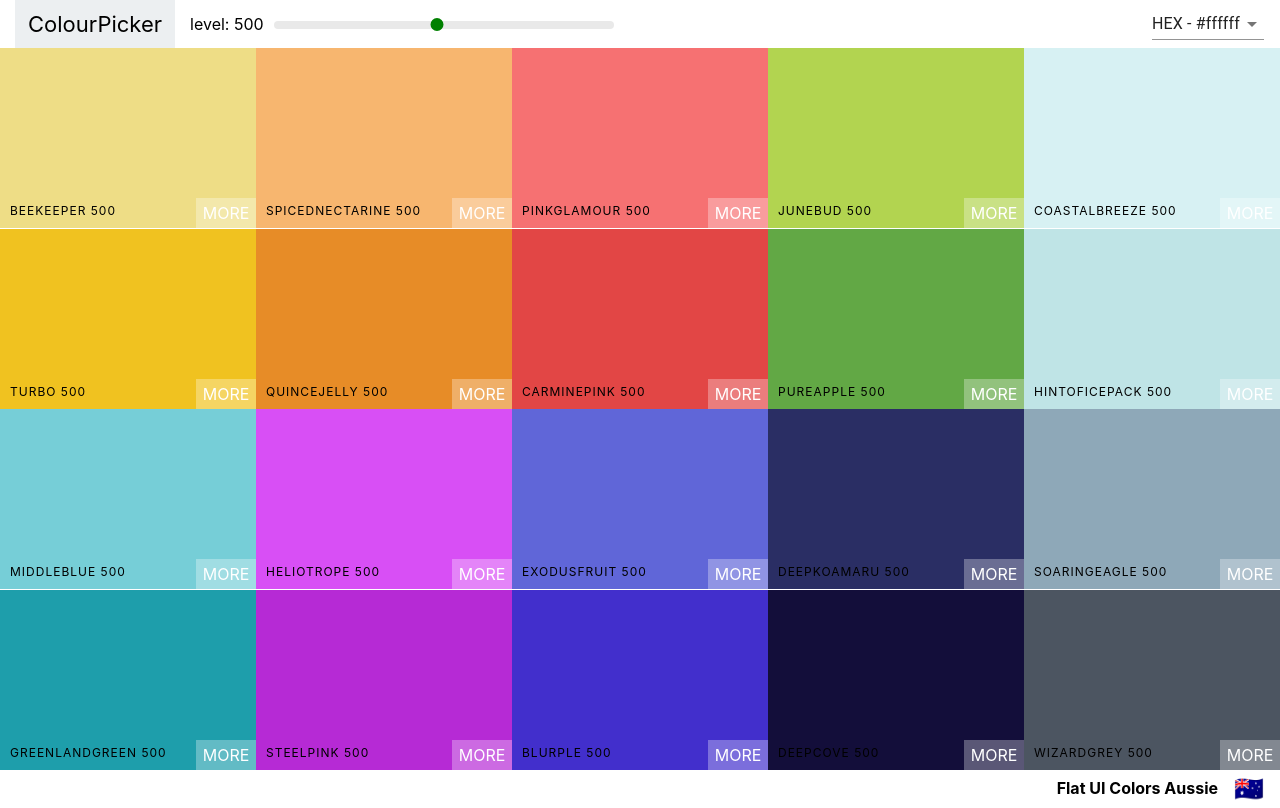
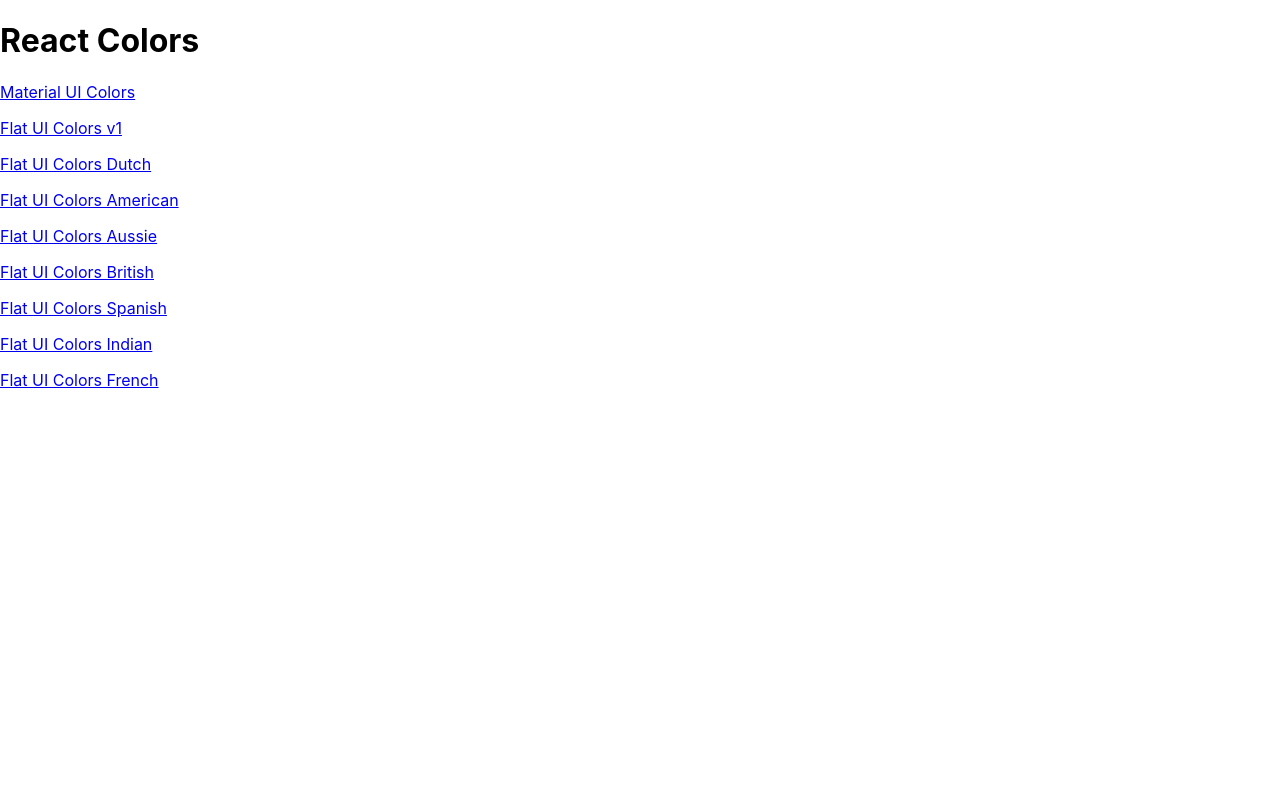
Before and after one commit to krniya/ColourPicker_React, a React (Create React App) app: page / in a window 1280 px wide. Built offline with nearby package versions, Linux system fonts and the light colour scheme.

Commit message:
Router and PaletteList Added

```diff
--- a/package.json
+++ b/package.json
@@ -13,6 +13,7 @@
     "react": "^17.0.1",
     "react-copy-to-clipboard": "^5.0.3",
     "react-dom": "^17.0.1",
+    "react-router-dom": "^5.2.0",
     "react-scripts": "4.0.1",
     "web-vitals": "^0.2.4"
   },
--- a/src/App.js
+++ b/src/App.js
@@ -1,16 +1,29 @@
 import './App.css';
 import seedColour from './seedColour';
 import Palette from './Palatte';
+import PaletteList from './PaletteList'
+import { Route, Switch } from 'react-router-dom'
 import { generatePalette } from './ColorHelpers'
 
 import React, { Component } from 'react'
 
 class App extends Component {
+  findPalette(id) {
+    return seedColour.find(function (palette) {
+      return palette.id === id;
+    })
+  }
   render() {
     return (
-      <div>
-        <Palette palette={generatePalette(seedColour[4])} />
-      </div>
+      <Switch>
+        <Route exact path="/" render={() => <PaletteList palettes={seedColour} />} />
+        <Route exact path="/palette/:id" render={routeProps => (
+          <Palette palette={generatePalette(this.findPalette(routeProps.match.params.id))} />
+        )} />
+      </Switch>
+      // <div>
+      //   <Palette palette={generatePalette(seedColour[4])} />
+      // </div>
     )
   }
 }
--- a/src/NavBar.js
+++ b/src/NavBar.js
@@ -1,5 +1,6 @@
 /* eslint-disable jsx-a11y/anchor-is-valid */
 import React, { Component } from 'react'
+import { Link } from 'react-router-dom'
 import Slider from "rc-slider";
 import Select from '@material-ui/core/Select'
 import MenuItem from '@material-ui/core/MenuItem';
@@ -32,7 +33,7 @@
 
             <header className="NavBar">
                 <div className="logo">
-                    <a href="#">ColourPicker</a>
+                    <Link to="/">ColourPicker</Link>
                 </div>
                 <div className="slider-container">
                     <span>level: {level}</span>
--- /dev/null
+++ b/src/PaletteList.js
@@ -0,0 +1,20 @@
+import React, { Component } from 'react'
+import { Link } from 'react-router-dom'
+
+class PaletteList extends Component {
+    render() {
+        const { palettes } = this.props;
+        return (
+            <div>
+                <h1>React Colors</h1>
+                {palettes.map(palette => (
+                    <p>
+                        <Link to={`/palette/${palette.id}`}>{palette.paletteName}</Link>
+                    </p>
+                ))}
+            </div>
+        )
+    }
+}
+
+export default PaletteList;
--- a/src/index.js
+++ b/src/index.js
@@ -1,13 +1,16 @@
 import React from 'react';
 import ReactDOM from 'react-dom';
+import { BrowserRouter } from "react-router-dom";
 import './index.css';
 import App from './App';
 import reportWebVitals from './reportWebVitals';
 
 ReactDOM.render(
-  <React.StrictMode>
-    <App />
-  </React.StrictMode>,
+  <BrowserRouter>
+    <React.StrictMode>
+      <App />
+    </React.StrictMode>
+  </BrowserRouter>,
   document.getElementById('root')
 );
 
```
Also changed, not shown: 2 other files (tests, documents, lock files or other folders).
